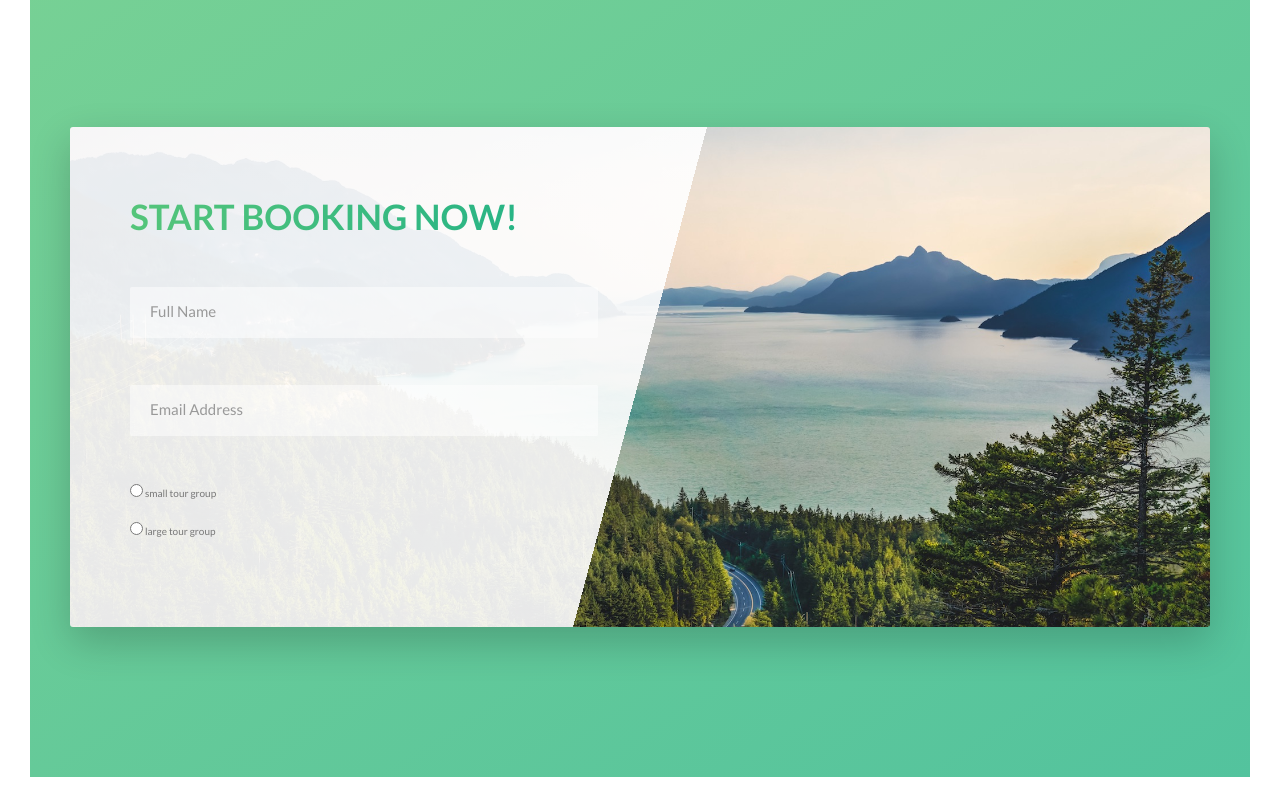
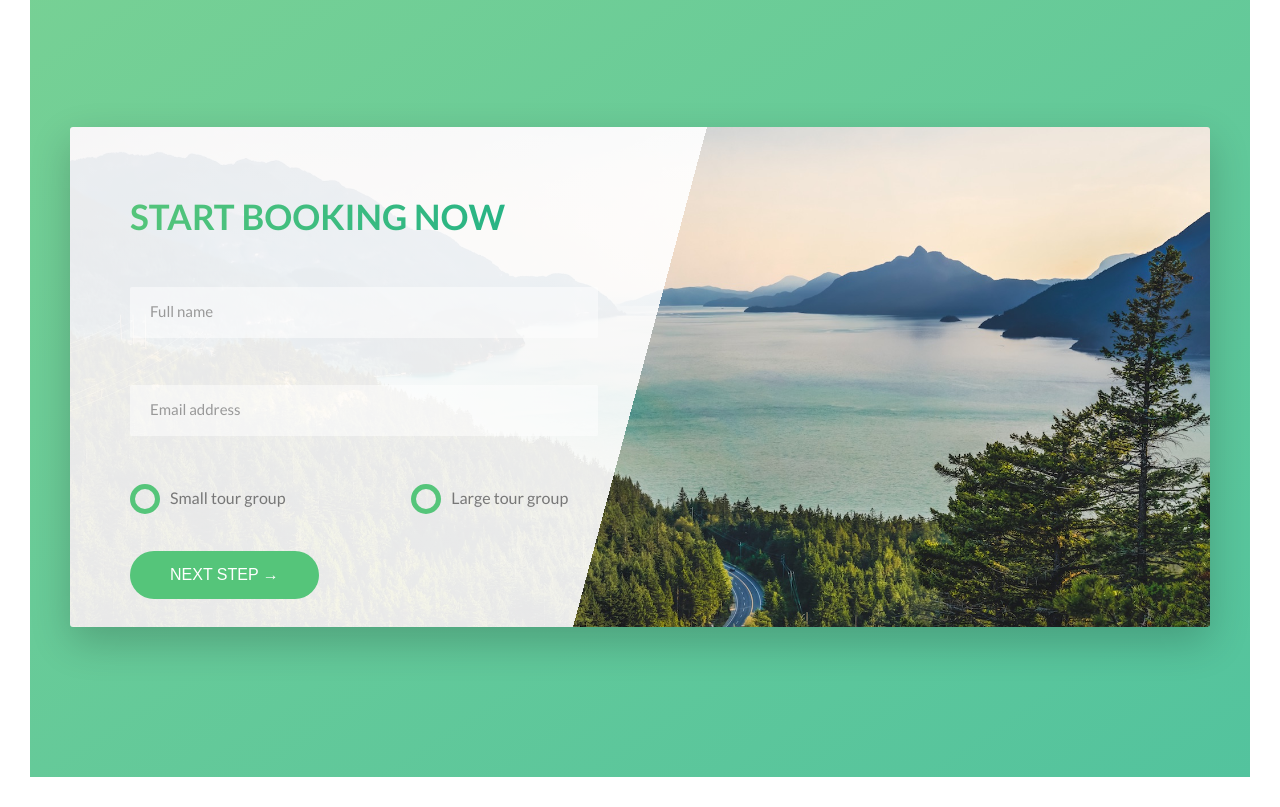
Before and after one commit to RafiaZ/NatureTours.github.io, a website: page index.html in a window 1280 px wide. Shown: the part 4500-5307 px from the top of the page. Drawn offline with Linux system fonts and the light colour scheme.

Commit message:
section form done

```diff
--- a/index.html
+++ b/index.html
@@ -164,13 +164,9 @@
                   <div class="card__price-box">
                     <p class="card__price-only">Only</p>
                     <p class="card__price-value">$279</p>
-
                   </div>
-                  <a href="#" class="btn btn--white">
-                    Book now!
-                  </a>
+                  <a href="#" class="btn btn--white"> Book now! </a>
                 </div>
-
               </div>
             </div>
           </div>
@@ -199,13 +195,9 @@
                   <div class="card__price-box">
                     <p class="card__price-only">Only</p>
                     <p class="card__price-value">$497</p>
-
                   </div>
-                  <a href="#" class="btn btn--white">
-                    Book now!
-                  </a>
+                  <a href="#" class="btn btn--white"> Book now! </a>
                 </div>
-
               </div>
             </div>
           </div>
@@ -234,13 +226,9 @@
                   <div class="card__price-box">
                     <p class="card__price-only">Only</p>
                     <p class="card__price-value">$897</p>
-
                   </div>
-                  <a href="#" class="btn btn--white">
-                    Book now!
-                  </a>
+                  <a href="#" class="btn btn--white"> Book now! </a>
                 </div>
-
               </div>
             </div>
           </div>
@@ -248,17 +236,15 @@
         <div class="u-center-text u-margin-top-huge">
           <a href="#" class="btn btn--green"> Discover all tours</a>
         </div>
-
-
       </section>
 
       <section class="section-stories">
         <div class="bg-video">
           <video class="bg-video__content" autoplay muted loop>
-           <source src="img/video.mp4" type="video/mp4">
-           <source src="img/video.webm" type="video/webm">
+            <source src="img/video.mp4" type="video/mp4" />
+            <source src="img/video.webm" type="video/webm" />
             Your browser is not supported
-           <source>
+            <source />
           </video>
         </div>
         <div class="u-center-text u-margin-bottom-big">
@@ -267,7 +253,11 @@
         <div class="row">
           <div class="story">
             <figure class="story__shape">
-                     <img src="img/nat-8.jpg" alt="A girl on a tour" class="story__img">
+              <img
+                src="img/nat-8.jpg"
+                alt="A girl on a tour"
+                class="story__img"
+              />
               <figcaption class="story__caption">Marry smith</figcaption>
             </figure>
             <div class="story__text">
@@ -275,7 +265,12 @@
                 I had the best week ever with my family
               </h3>
               <p>
-                 Lorem ipsum dolor sit, amet consectetur adipisicing elit. Iusto, numquam asperiores adipisci ut, tenetur aspernatur qui est fugiat ducimus ipsa,, amet consectetur adipisicing elit. Iusto, numquam asperiores adipisci ut, tenetur aspernatur qui est fugiat ducimus ipsa, inventore esse facilis libero? Voluptatum molestias reprehenderit dolore corrupti porro!
+                Lorem ipsum dolor sit, amet consectetur adipisicing elit. Iusto,
+                numquam asperiores adipisci ut, tenetur aspernatur qui est
+                fugiat ducimus ipsa,, amet consectetur adipisicing elit. Iusto,
+                numquam asperiores adipisci ut, tenetur aspernatur qui est
+                fugiat ducimus ipsa, inventore esse facilis libero? Voluptatum
+                molestias reprehenderit dolore corrupti porro!
               </p>
             </div>
           </div>
@@ -284,7 +279,11 @@
         <div class="row">
           <div class="story">
             <figure class="story__shape">
-                     <img src="img/nat-9.jpg" alt="A girl on a tour" class="story__img">
+              <img
+                src="img/nat-9.jpg"
+                alt="A girl on a tour"
+                class="story__img"
+              />
               <figcaption class="story__caption">Jack Wilson</figcaption>
             </figure>
             <div class="story__text">
@@ -292,7 +291,12 @@
                 WoW! my life is completely different now.
               </h3>
               <p>
-                 Lorem ipsum dolor sit, amet consectetur adipisicing elit. Iusto, numquam asperiores adipisci ut, tenetur aspernatur qui est fugiat ducimus ipsa,, amet consectetur adipisicing elit. Iusto, numquam asperiores adipisci ut, tenetur aspernatur qui est fugiat ducimus ipsa, inventore esse facilis libero? Voluptatum molestias reprehenderit dolore corrupti porro!
+                Lorem ipsum dolor sit, amet consectetur adipisicing elit. Iusto,
+                numquam asperiores adipisci ut, tenetur aspernatur qui est
+                fugiat ducimus ipsa,, amet consectetur adipisicing elit. Iusto,
+                numquam asperiores adipisci ut, tenetur aspernatur qui est
+                fugiat ducimus ipsa, inventore esse facilis libero? Voluptatum
+                molestias reprehenderit dolore corrupti porro!
               </p>
             </div>
           </div>
@@ -301,7 +305,6 @@
         <div class="u-center-text u-margin-top-huge">
           <a href="#" class="btn-text"> Read all stories &rarr;</a>
         </div>
-
       </section>
 
       <section class="section-book">
@@ -310,39 +313,61 @@
             <div class="book__form">
               <form action="#" class="form">
                 <div class="u-margin-bottom-medium">
-              <h2 class="heading-secondary">
-                Start Booking now!
-              </h2>
+                  <h2 class="heading-secondary">Start booking now</h2>
                 </div>
 
                 <div class="form__group">
-                  <input type="text" class="form__input" placeholder="Full Name" id="name" required>
-                  <label for="name" class="form__label">Full Name</label>
+                  <input
+                    type="text"
+                    class="form__input"
+                    placeholder="Full name"
+                    id="name"
+                    required
+                  />
+                  <label for="name" class="form__label">Full name</label>
                 </div>
+
                 <div class="form__group">
-                <input type="email" class="form__input" placeholder="Email Address" id="email" required>
+                  <input
+                    type="email"
+                    class="form__input"
+                    placeholder="Email address"
+                    id="email"
+                    required
+                  />
                   <label for="email" class="form__label">Email address</label>
                 </div>
 
-            <div class="form__group">
+                <div class="form__group u-margin-bottom-medium">
                   <div class="form__radio-group">
-                <input type="radio" class="form__radio-input" id="small" name="size">
+                    <input
+                      type="radio"
+                      class="form__radio-input"
+                      id="small"
+                      name="size"
+                    />
                     <label for="small" class="form__radio-label">
                       <span class="form__radio-button"></span>
-                  small tour group
+                      Small tour group
+                    </label>
+                  </div>
+
+                  <div class="form__radio-group">
+                    <input
+                      type="radio"
+                      class="form__radio-input"
+                      id="large"
+                      name="size"
+                    />
+                    <label for="large" class="form__radio-label">
+                      <span class="form__radio-button"></span>
+                      Large tour group
                     </label>
                   </div>
                 </div>
 
                 <div class="form__group">
-              <div class="form__radio-group">
-                <input type="radio" class="form__radio-input" id="small" name="size">
-                <label for="small" class="form__radio-label">
-                  <span class="form__radio-button"></span>
-                  large tour group</label>
-              </div>
-            </div>
-
+                  <button class="btn btn--green">Next step &rarr;</button>
                 </div>
               </form>
             </div>
--- a/sass/base/_utilities.scss
+++ b/sass/base/_utilities.scss
@@ -1,5 +1,5 @@
 .u-center-text{
- text-align: center;
+ text-align: center !important;
 }
 
 .u-margin-bottom-big{
@@ -15,7 +15,7 @@
 }
 
 .u-margin-bottom-medium{
-    margin-bottom: 4rem;
+    margin-bottom: 4rem !important;
 }
 
 .u-margin-botton-small{
--- a/sass/components/_button.scss
+++ b/sass/components/_button.scss
@@ -1,4 +1,5 @@
 .btn {
+  &,
   &:link,
   &:visited {
     text-transform: uppercase;
@@ -10,12 +11,14 @@
     position: relative;
     font-size: $default-font-size;
     outline: none;
+    border:none;
   }
   &:hover {
     transform: translateY(-3px);
     box-shadow: 0 1rem 2rem rgba($color-black, 0.2);
   }
-  &:active {
+  &:active,
+  &:focus {
     transform: translateY(-1px);
     box-shadow: 0 0.5rem 1rem rgba($color-black, 0.2);
   }
--- a/sass/components/_form.scss
+++ b/sass/components/_form.scss
@@ -49,8 +49,55 @@
     }
 
     &__radio-group{
-
-        width: 50%;
+        width: 49%;
         display: inline-block;
     }
+
+    &__radio-input{
+
+        display: none;
+    }
+
+    &__radio-label{
+        font-size: $default-font-size;
+        cursor: pointer;
+        position: relative;
+        padding-left: 4rem;
+    }
+
+    &__radio-button{
+          height: 2rem;
+          width: 2rem;
+          border: 5px solid $color-primary;
+          border-radius: 50%;
+          display: inline-block;
+          position: absolute;
+          left: 0;
+          top: -.4rem;
+
+
+        &::after{
+            content: "";
+            display: block;
+            height: 1.3rem;
+            width: 1.3rem;
+            border-radius: 50%;
+            position: absolute;
+            background-color: $color-primary;
+            top: 20%;
+            left: 20%;
+            opacity: 0;
+            transition: opacity .2s;
+        }
+    }
+
+    &__radio-input:checked + &__radio-label &__radio-button::after{
+        opacity: 1;
+    }
+
+    &__goup{
+        &__btn{
+            margin-left: 9rem;
+        }
+    }
 }
--- a/sass/pages/_home.scss
+++ b/sass/pages/_home.scss
@@ -47,7 +47,7 @@
 .book{
     background-image: linear-gradient(105deg, rgba($color-white, .9) 0%, rgba($color-white, .9) 50%, transparent 50%),
        url(../img/nat-10.jpg);
-    background-size: 100%;
+    background-size: cover;
     height: 50rem;
     border-radius: 3px;
     box-shadow: 0 1.5rem 4rem rgba($color-black, .2);
```
Also changed, not shown: css/style.css. Lines whose indentation alone changed are shown as unchanged.
